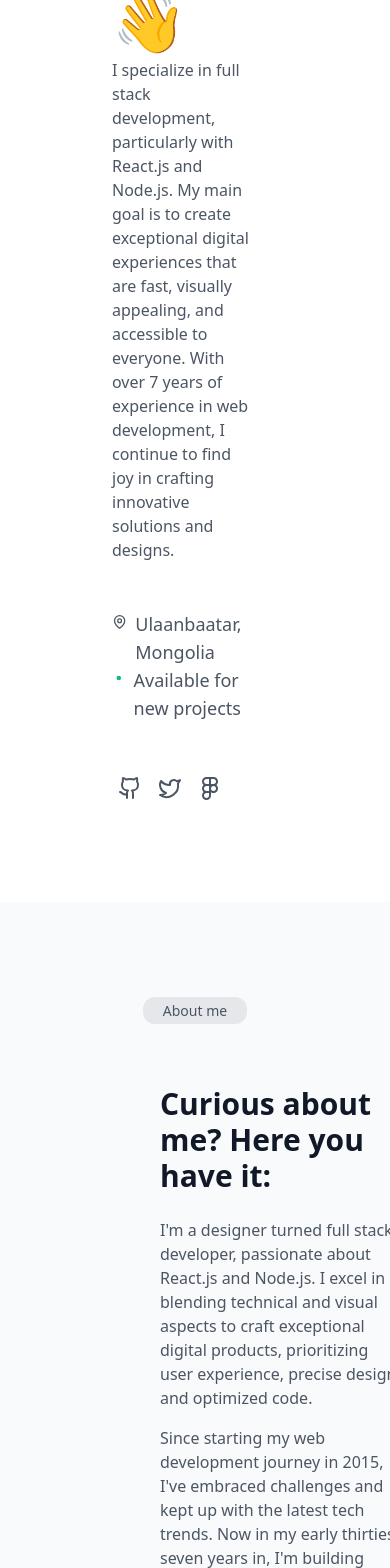
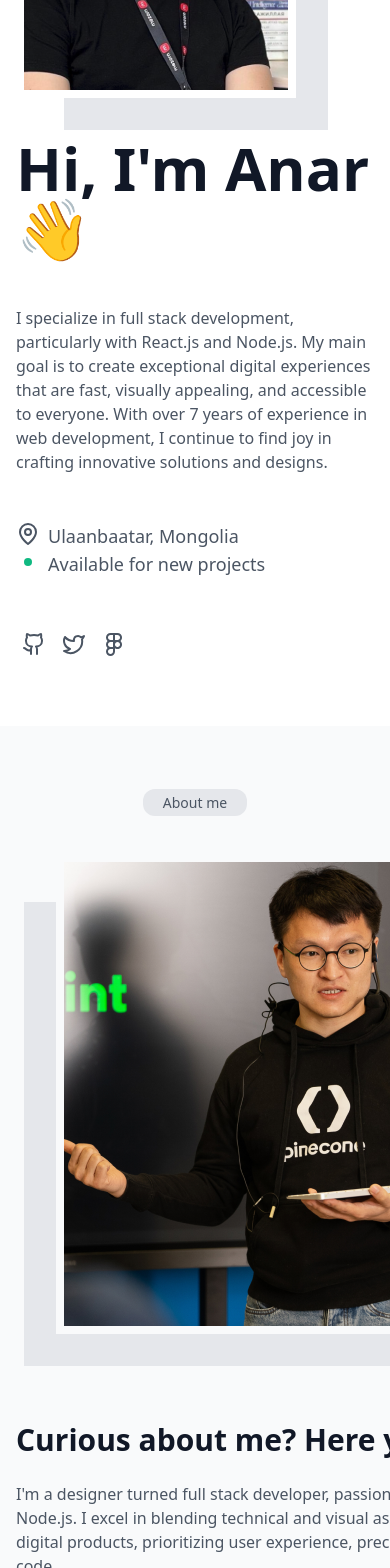
Before and after one commit to LEAP-DC-2024-JUNE/ANARB, a Next.js app in the folder next-project/: page / in a window 390 px wide. Shown: the part 380-1948 px from the top of the page. Built offline with nearby package versions, Linux system fonts and the light colour scheme.

Commit message:
responsive design

```diff
--- a/next-project/src/components/AboutMe.jsx
+++ b/next-project/src/components/AboutMe.jsx
@@ -3,10 +3,10 @@
 
 const AboutMe = () => {
   return (
-    <div className="w-full px-20 py-24 bg-gray-50 dark:bg-gray-900">
-      <div className="px-8 flex flex-col gap-12">
+    <div className="w-full px-4 py-16 lg:px-20 lg:py-24 bg-gray-50 dark:bg-gray-900">
+      <div className=" flex flex-col gap-6 lg:gap-12 lg:px-8">
         <Container tagTitle="About me" />
-        <div className="flex gap-12">
+        <div className="flex flex-col lg:flex-row gap-12">
           <div className="w-[584px]">
             <AboutPic />
           </div>
--- a/next-project/src/components/ContactMe.jsx
+++ b/next-project/src/components/ContactMe.jsx
@@ -6,7 +6,7 @@
 
 const ContactMe = () => {
   return (
-    <div className="w-full px-4 py-16 bg-gray flex justify-center lg:px-20 lg:py-24 dark:bg-gray-950">
+    <div className="w-full px-4 py-16 bg-gray flex lg:justify-center lg:px-20 lg:py-24 dark:bg-gray-950">
       <div className="flex flex-col gap-6 lg:gap-12 lg:px-8">
         <Container
           tagTitle="Get in touch"
--- a/next-project/src/components/Hero.jsx
+++ b/next-project/src/components/Hero.jsx
@@ -4,10 +4,10 @@
 import { Social } from "../components/Social";
 const Hero = () => {
   return (
-    <div className="w-full px-20 py-24 bg-white dark:bg-gray-950">
-      <div className="px-8 flex gap-48">
-        <div className="flex flex-col gap-12 w-[600px]">
-          <div className="flex flex-col gap-2">
+    <div className="w-full px-4 py-16 lg:px-20 lg:py-24 bg-white dark:bg-gray-950">
+      <div className=" flex flex-col-reverse lg:flex-row lg:px-8 lg:gap-48">
+        <div className="flex flex-col gap-12 lg:w-[600px]">
+          <div className="flex flex-col gap-12 lg:gap-2">
             <h1 className=" font-bold text-6xl text-gray-900 dark:text-white">
               Hi, I'm Anar👋
             </h1>
--- a/next-project/src/components/Skills.jsx
+++ b/next-project/src/components/Skills.jsx
@@ -19,13 +19,13 @@
 
 const Skills = () => {
   return (
-    <div className="w-full px-20 py-24 bg-gray flex flex-col gap-12 dark:bg-gray-950">
+    <div className="w-full px-4 py-16 lg:px-20 lg:py-24 bg-gray flex flex-col gap-12 dark:bg-gray-950">
       <Container
         tagTitle="Skills"
         subHeading="The skills, tools and technologies I am really good at:"
       />
       <div className="flex flex-col gap-12">
-        <div className="flex justify-between">
+        <div className="flex flex-wrap lg:justify-between">
           <div>
             <JavascriptIcon />
             <p className="font-normal text-lg text-gray-600">Javascript</p>
@@ -56,7 +56,7 @@
             <p className="font-normal text-lg text-gray-600">Socket io</p>
           </div>
         </div>
-        <div className="flex justify-between">
+        <div className="flex flex-wrap justify-between">
           <Image src={Postgresql} />
           <div>
             <MongoDBIcon />
```
